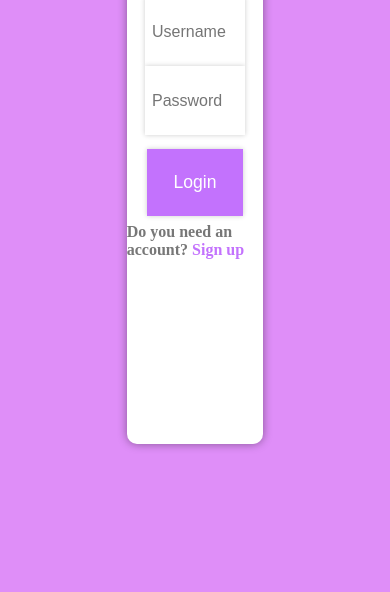
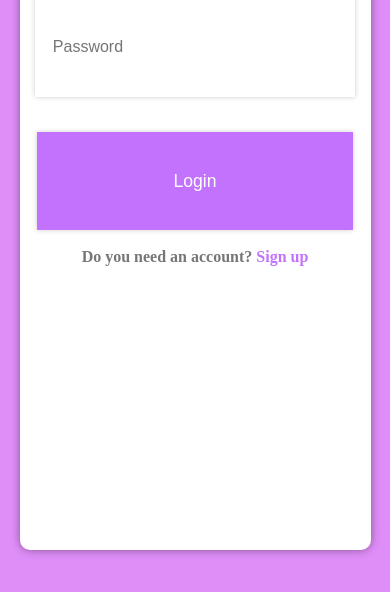
Before and after one commit to KyleHyde14/Node_chat, a website: page public/login.html in a window 390 px wide. Shown: the part 252-844 px from the top of the page. Drawn offline with Linux system fonts and the light colour scheme.

Commit message:
responsive done

```diff
--- a/public/css/registration.css
+++ b/public/css/registration.css
@@ -71,3 +71,15 @@ button{
 button:hover{
     cursor: pointer;
 }
+
+@media screen and (max-width: 600px) {
+    .card {
+        width: 90%;
+        max-width: none;
+        height: 90%;
+    }
+
+    input, button {
+        width: 90%;
+    }
+}
```
